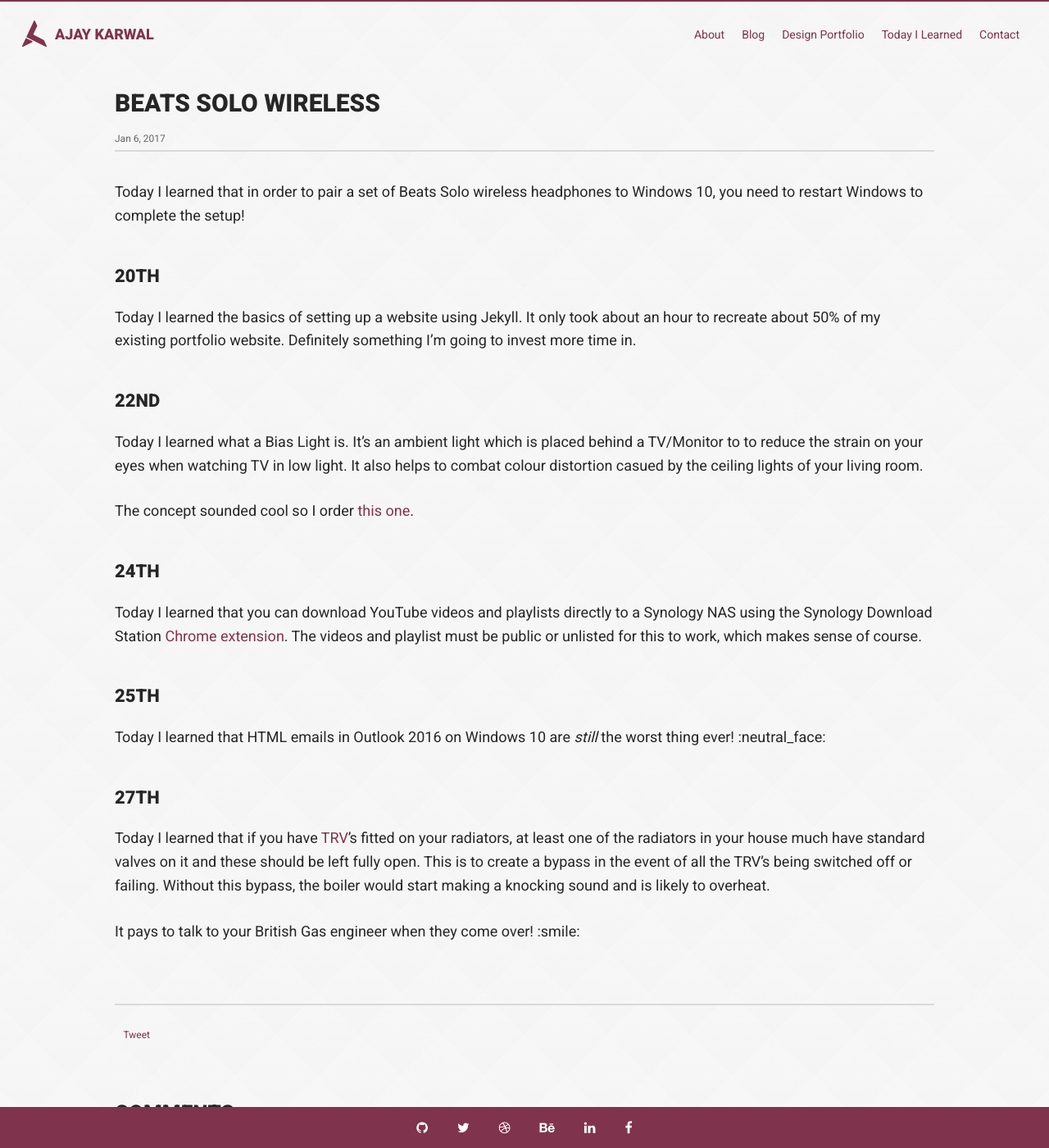
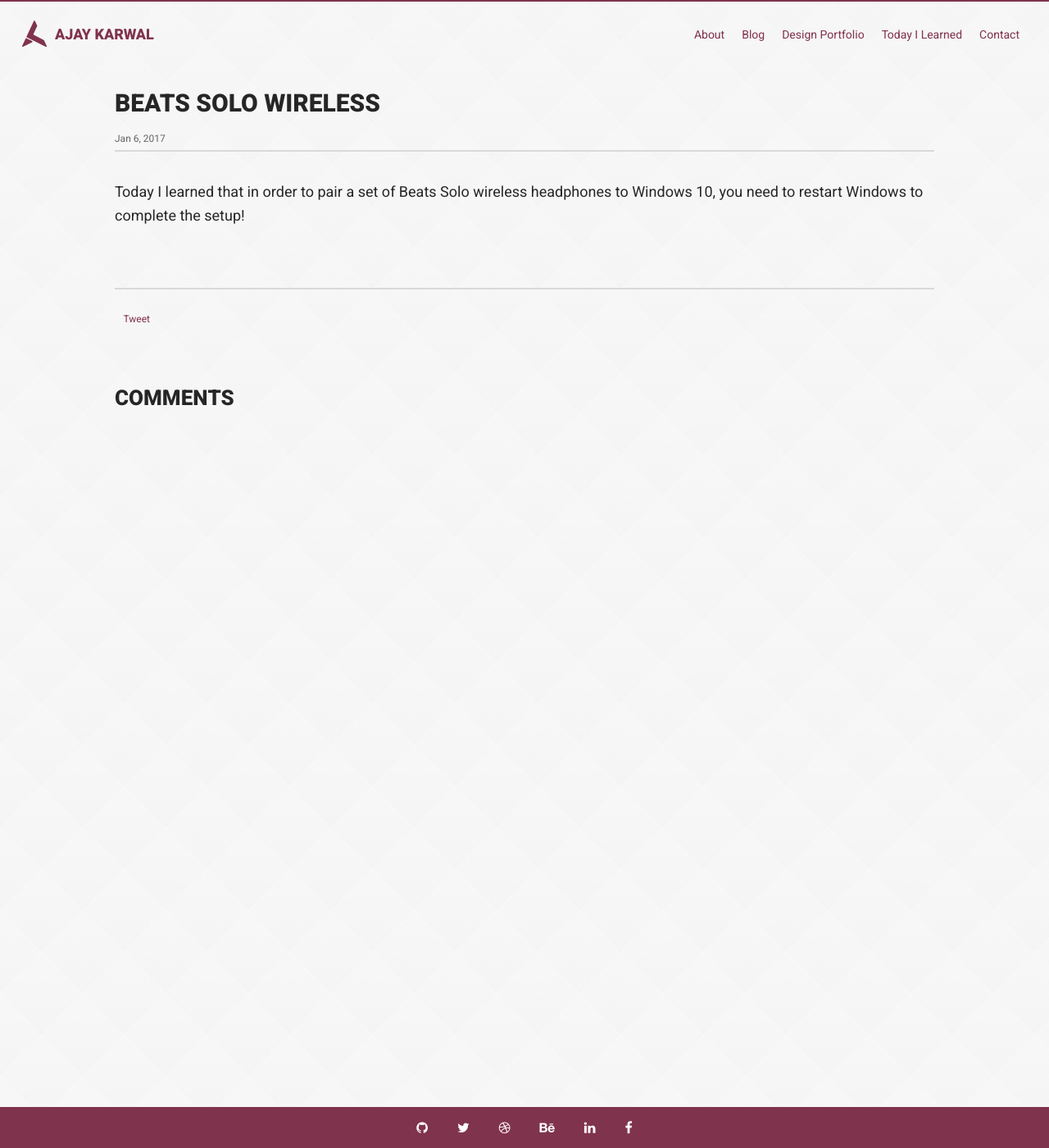
Before and after one commit to ajaykarwal/ajaykarwal-v6, a Jekyll site: the page built from _pages/today-i-learned/_posts/2017-01-06-beats-solo.md, in a window 1280 px wide and 1400 px high. Shown: the whole window at 82% size. Built offline with Jekyll 4.4.1, drawn with Linux system fonts in a browser that asks for light colours; nearby versions of some CDN libraries; comment, search, counter and statistics services are not loaded.

Commit message:
Update layout of TIL section

```diff
--- a/_pages/today-i-learned/_posts/2017-01-06-beats-solo.md
+++ b/_pages/today-i-learned/_posts/2017-01-06-beats-solo.md
@@ -5,36 +5,3 @@
 ---
 
 Today I learned that in order to pair a set of Beats Solo wireless headphones to Windows 10, you need to restart Windows to complete the setup!
-
-
-
-### 20th
-
-Today I learned the basics of setting up a website using Jekyll. It only took about an hour to recreate about 50% of my existing portfolio website. Definitely something I'm going to invest more time in.
-
-
-
-### 22nd
-
-Today I learned what a Bias Light is. It's an ambient light which is placed behind a TV/Monitor to to reduce the strain on your eyes when watching TV in low light. It also helps to combat colour distortion casued by the ceiling lights of your living room.
-
-The concept sounded cool so I order [this one](http://amzn.to/2k1hVrE).
-
-
-
-### 24th
-
-Today I learned that you can download YouTube videos and playlists directly to a Synology NAS using the Synology Download Station [Chrome extension](https://www.download-station-extension.com/). The videos and playlist must be public or unlisted for this to work, which makes sense of course.
-
-
-
-### 25th
-
-Today I learned that HTML emails in Outlook 2016 on Windows 10 are _still_ the worst thing ever! :neutral_face:
-
-
-
-### 27th
-Today I learned that if you have [TRV](https://en.wikipedia.org/wiki/Thermostatic_radiator_valve)'s fitted on your radiators, at least one of the radiators in your house much have standard valves on it and these should be left fully open. This is to create a bypass in the event of all the TRV's being switched off or failing. Without this bypass, the boiler would start making a knocking sound and is likely to overheat.
-
-It pays to talk to your British Gas engineer when they come over! :smile:
--- a/_pages/today-i-learned/til.html
+++ b/_pages/today-i-learned/til.html
@@ -11,14 +11,10 @@
 {% for post in site.categories.today-i-learned %}
 <article>
   <h2 class="title">
+    <span>{{ post.date | date: "%b %-d, %Y" }}:</span>
     <a href="{{ post.url | relative_url }}">
       {{ post.title | escape }}
     </a>
   </h2>
-  <p class="date">
-    <time datetime="{{ page.date }}" itemprop="datePublished">
-      {{ page.date | date: "%b %-d, %Y" }}
-    </time>
-  </p>
 </article>
 {% endfor %}
```
